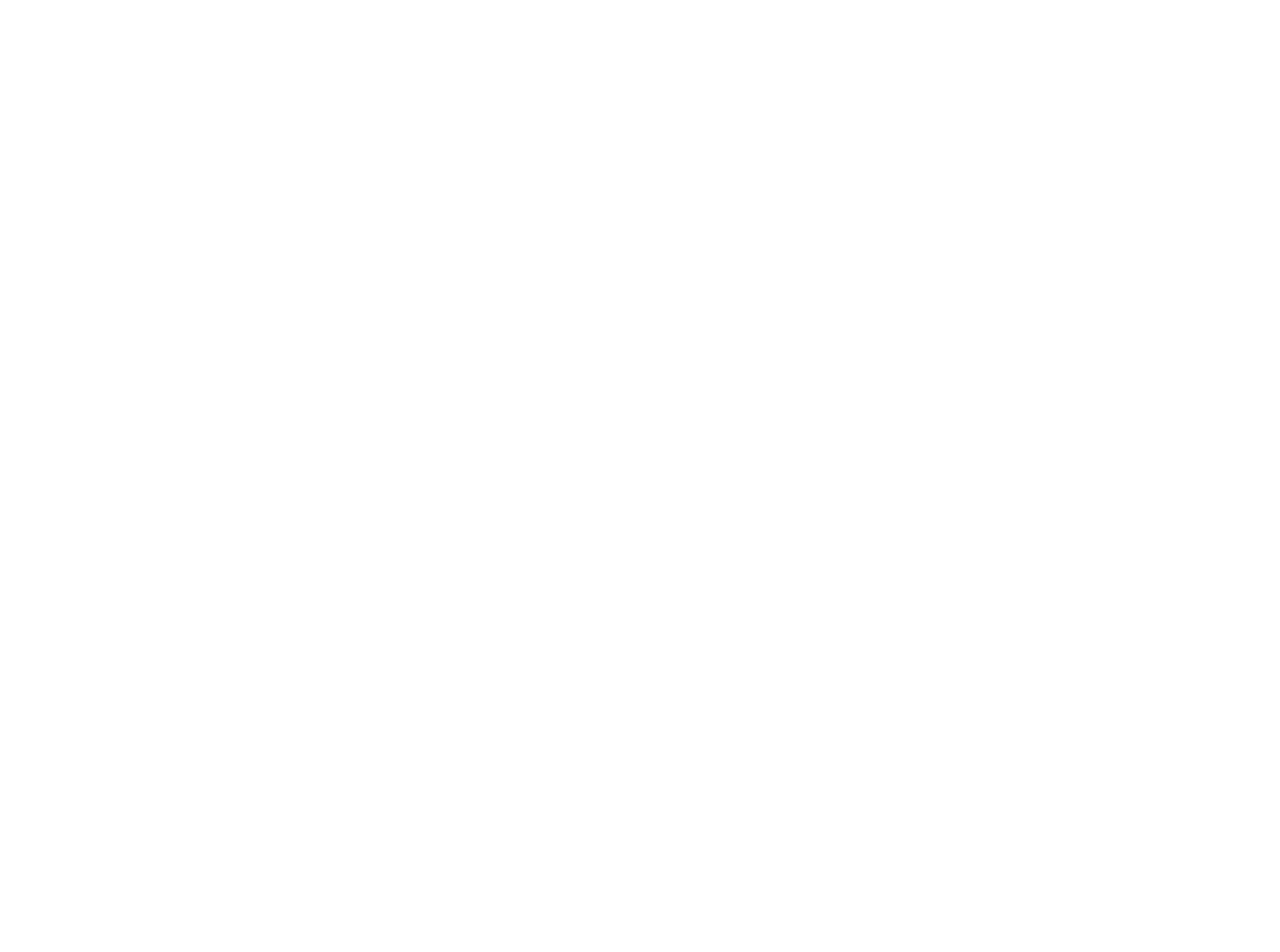
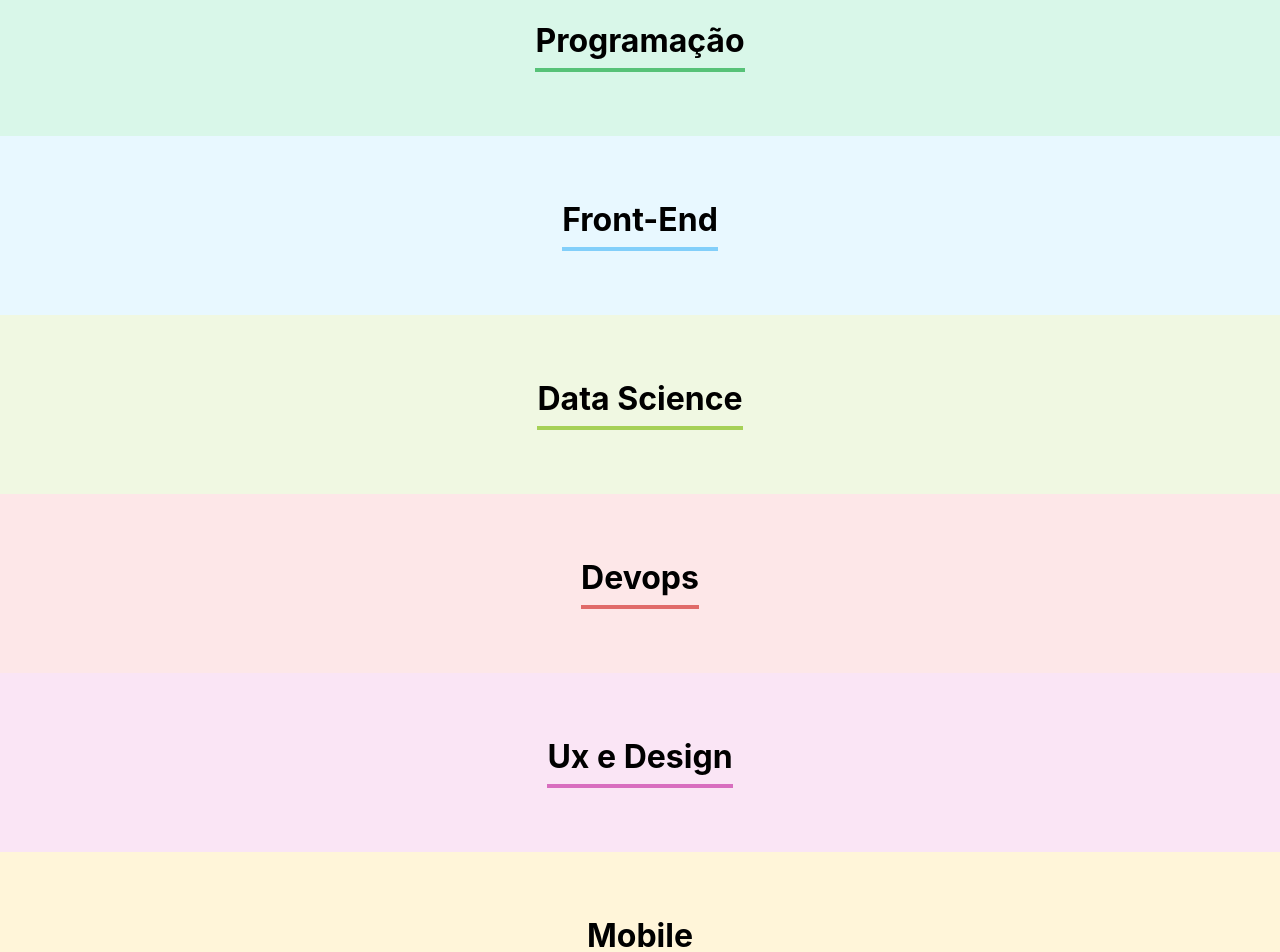
Before and after one commit to netuninho/organo, a React (Create React App) app: page / in a window 1280 px wide. Shown: the part 1520-2472 px from the top of the page. Before the commit the page ends 1477 px from the top, so only its background shows below. Built offline with nearby package versions, Linux system fonts and the light colour scheme.

Commit message:
Criando componente Time

```diff
--- a/src/App.js
+++ b/src/App.js
@@ -1,8 +1,47 @@
 import { useState } from 'react'
 import Banner from './componentes/Banner';
 import Formulario from './componentes/Formulario';
+import Time from './componentes/Time';
 
 function App() {
+
+  const times = [
+    {
+      nome: 'Programação',
+      corPrimaria: '#57C278',
+      corSecundaria: '#D9F7E9'
+    },
+    {
+      nome: 'Front-End',
+      corPrimaria: '#82CFFA',
+      corSecundaria: '#E8F8FF'
+    },
+    {
+      nome: 'Data Science',
+      corPrimaria: '#A6D157',
+      corSecundaria: '#F0F8E2'
+    },
+    {
+      nome: 'Devops',
+      corPrimaria: '#E06B69',
+      corSecundaria: '#FDE7E8'
+    },
+    {
+      nome: 'Ux e Design',
+      corPrimaria: '#D86EBF',
+      corSecundaria: '#FAE5F5'
+    },
+    {
+      nome: 'Mobile',
+      corPrimaria: '#FEBA05',
+      corSecundaria: '#FFF5D9'
+    },
+    {
+      nome: 'Inovação e Gestão',
+      corPrimaria: '#FF8A29',
+      corSecundaria: '#FFEEDF'
+    }
+  ]
 
   const [cadastros, setCadastros] = useState([])
 
@@ -14,7 +53,8 @@
   return (
     <div className="App">
       <Banner/>
-      <Formulario aoCadastrar={cadastro => aoNovoCadastro(cadastro)}/>
+      <Formulario times={times.map(time => time.nome)} aoCadastrar={cadastro => aoNovoCadastro(cadastro)}/>
+      {times.map(time => <Time key={time.nome} nome={time.nome} corPrimaria={time.corPrimaria} corSecundaria={time.corSecundaria}/>)}
     </div>
   );
 }
--- a/src/componentes/Formulario/index.js
+++ b/src/componentes/Formulario/index.js
@@ -5,16 +5,6 @@
 import Botao from '../Botao'
 
 const Formulario = (props) => {
-
-    const times = [
-        'Programação',
-        'Front-End',
-        'Data Science',
-        'Devops',
-        'UX e Design',
-        'Mobile',
-        'Inovação e Gestão'
-    ]
 
     const [nome, setNome] = useState('')
     const [cargo, setCargo] = useState('')
@@ -66,7 +56,7 @@
                     aoAlterado={valor => setTime(valor)}
                     obrigatorio={true}
                     label="Time"
-                    itens={times}
+                    itens={props.times}
                 />
                 <Botao>
                     Criar Card
--- /dev/null
+++ b/src/componentes/Time/Time.css
@@ -0,0 +1,11 @@
+.time {
+    text-align: center;
+    padding: 32px;
+}
+
+.time h3 {
+     font-size: 32px;
+     border-bottom: 4px solid;
+     display: inline-block;
+     padding-bottom: 8px;
+}
--- /dev/null
+++ b/src/componentes/Time/index.js
@@ -0,0 +1,11 @@
+import './Time.css'
+
+const Time = (props) => {
+    return (
+        <section className='time' style={{ backgroundColor: props.corSecundaria }}>
+            <h3 style={{ borderColor: props.corPrimaria }}>{props.nome}</h3>
+        </section>
+    )
+}
+
+export default Time
```
